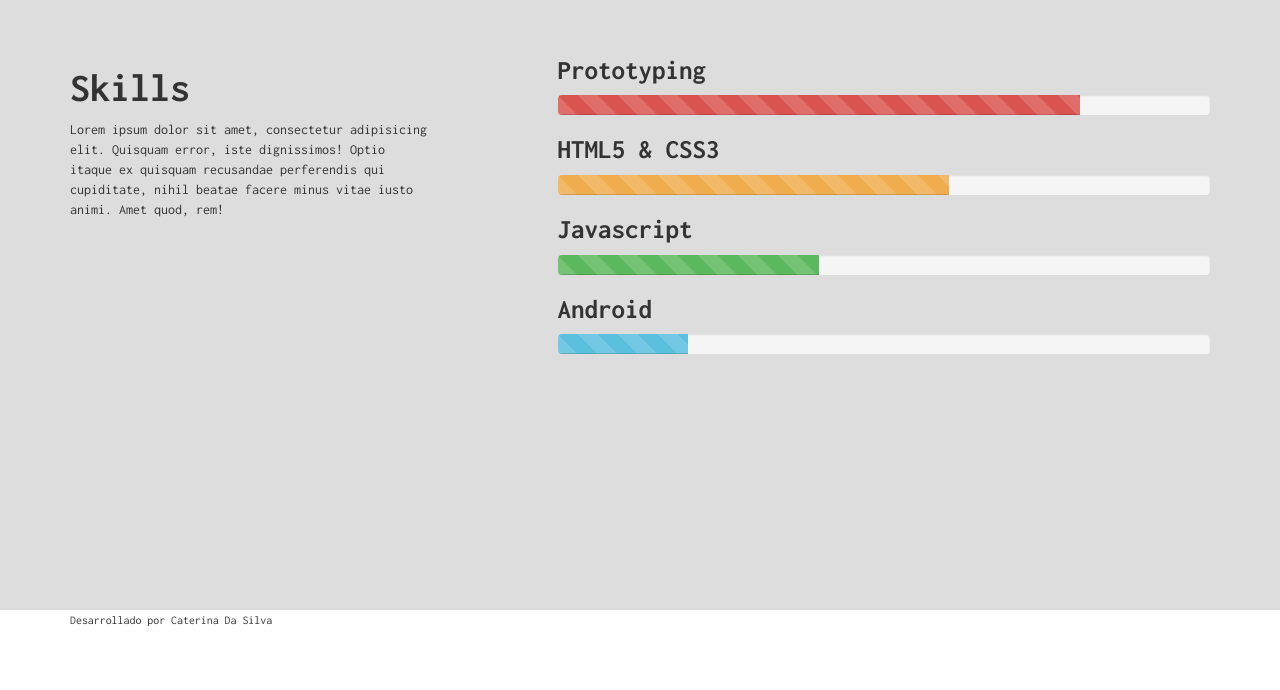
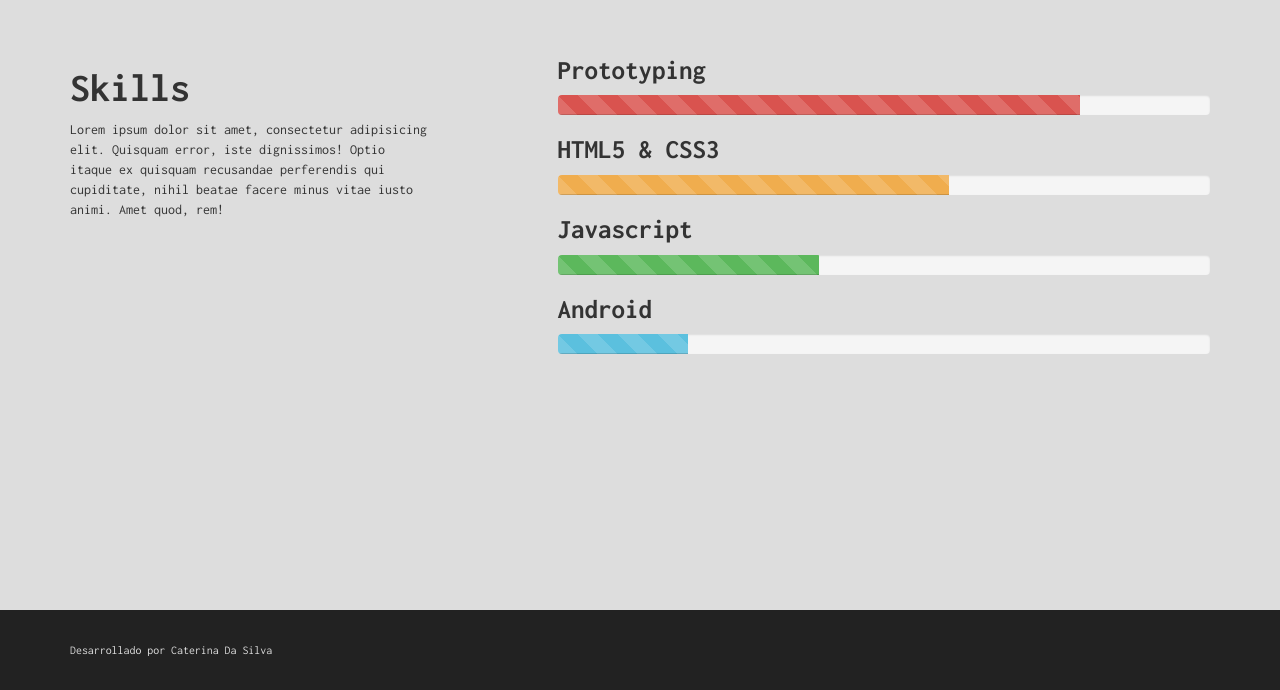
Before and after one commit to caterinadasilva/portafolio-bem, a plain HTML site: page index.html in a window 1280 px wide. Shown: the part 990-1680 px from the top of the page. Before the commit the page ends 1620 px from the top, so only its background shows below. Drawn offline with nearby package versions, Linux system fonts and the light colour scheme; a script that the page names is missing.

Commit message:
estilos footer

```diff
--- a/assets/sass/_style.scss
+++ b/assets/sass/_style.scss
@@ -65,3 +65,9 @@
     justify-content: center;
     background-color: $gris;
 }
+
+.footer {
+	background-color: $negro;
+	padding: 30px 0;
+	color: $gris;
+}
```
Also changed, not shown: assets/css/main.css, 1 other file.
